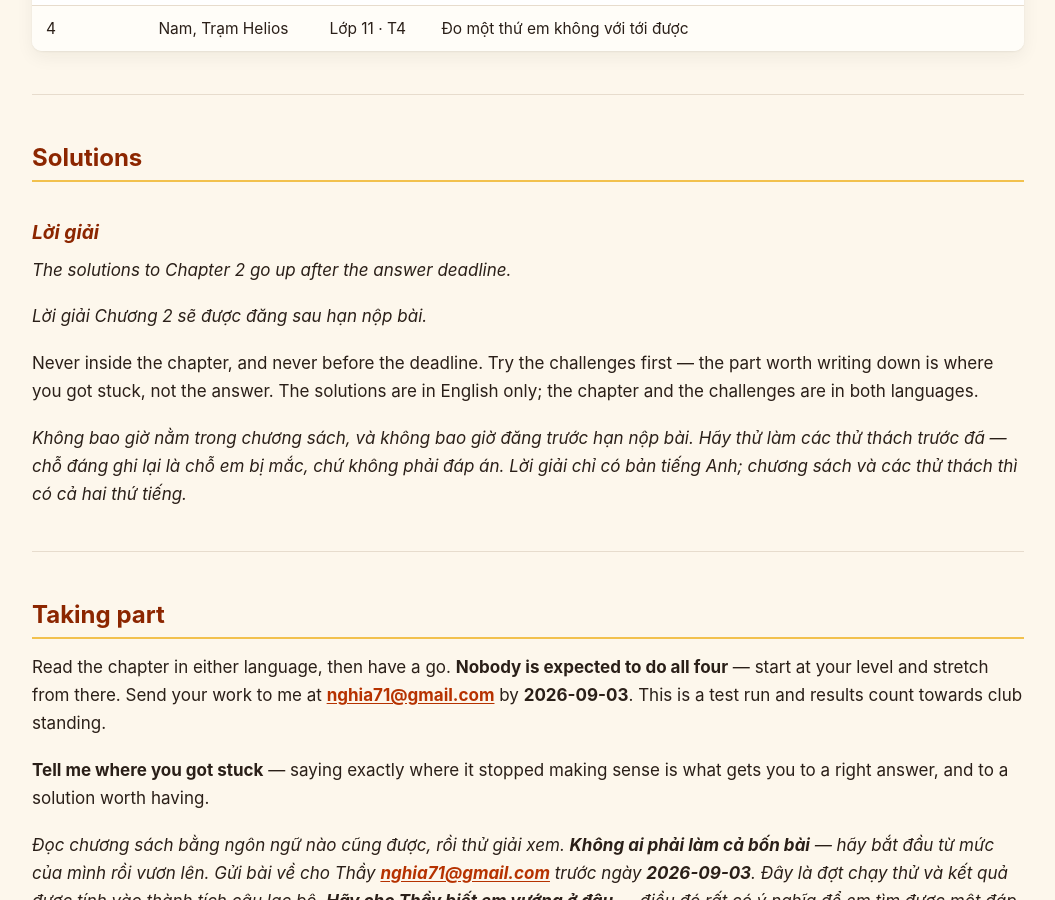
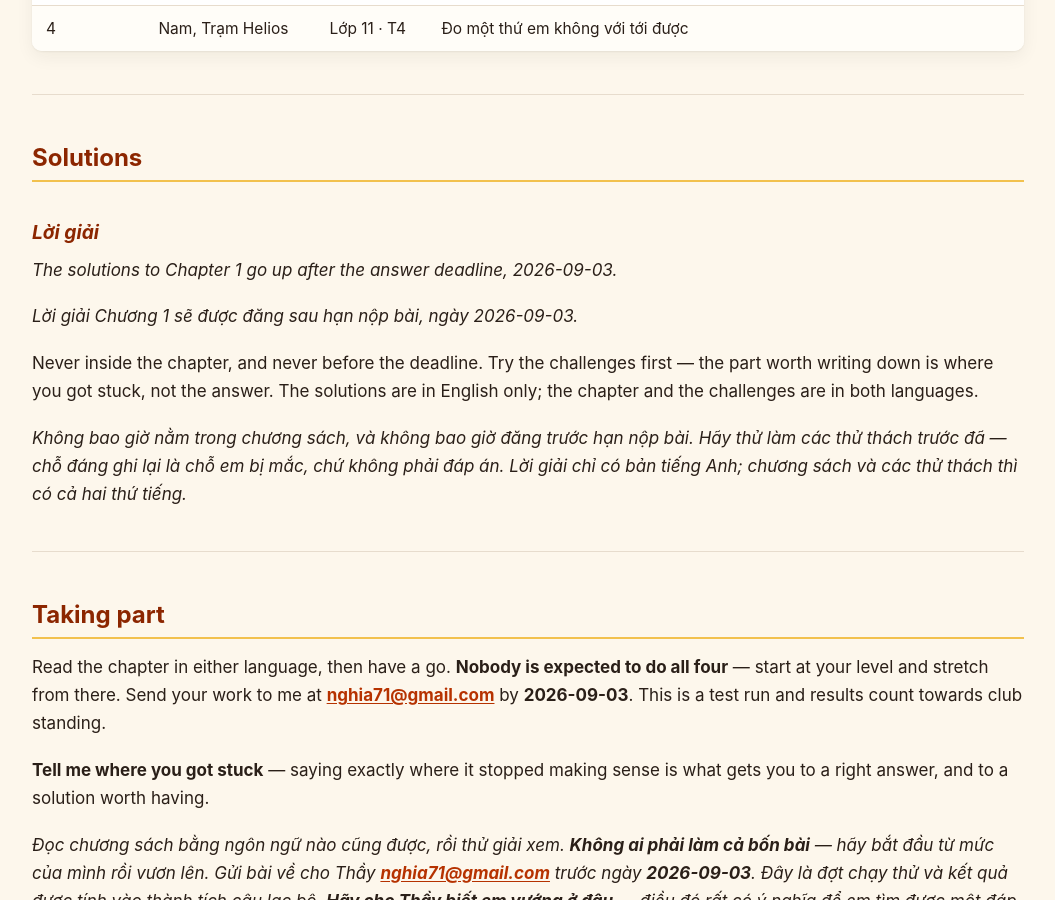
Before and after one commit to nghia71/nghia71.github.io, a Jekyll site: the page built from uncounted-worlds.md, in a window 1280 px wide and 900 px high, scrolled down 2161 px. Shown: the whole window, without its empty margins (112-1167 px from the left). Built offline with Jekyll 4.4.1, drawn with Linux system fonts in a browser that asks for light colours.

Commit message:
C2 done.

```diff
--- a/uncounted-worlds.md
+++ b/uncounted-worlds.md
@@ -65,11 +65,11 @@ About forty minutes: a bit over half an hour of story, then the four challenges.
 ### *Lời giải*
 
 <!--sol-->
-*The solutions to Chapter 2 go up after the answer deadline.*
+*The solutions to Chapter 1 go up after the answer deadline, 2026-09-03.*
 <!--/sol-->
 
 <!--solvn-->
-*Lời giải Chương 2 sẽ được đăng sau hạn nộp bài.*
+*Lời giải Chương 1 sẽ được đăng sau hạn nộp bài, ngày 2026-09-03.*
 <!--/solvn-->
 
 Never inside the chapter, and never before the deadline. Try the challenges first — the part worth writing down is where you got stuck, not the answer. The solutions are in English only; the chapter and the challenges are in both languages.
```
Also changed, not shown: 3 other files.
